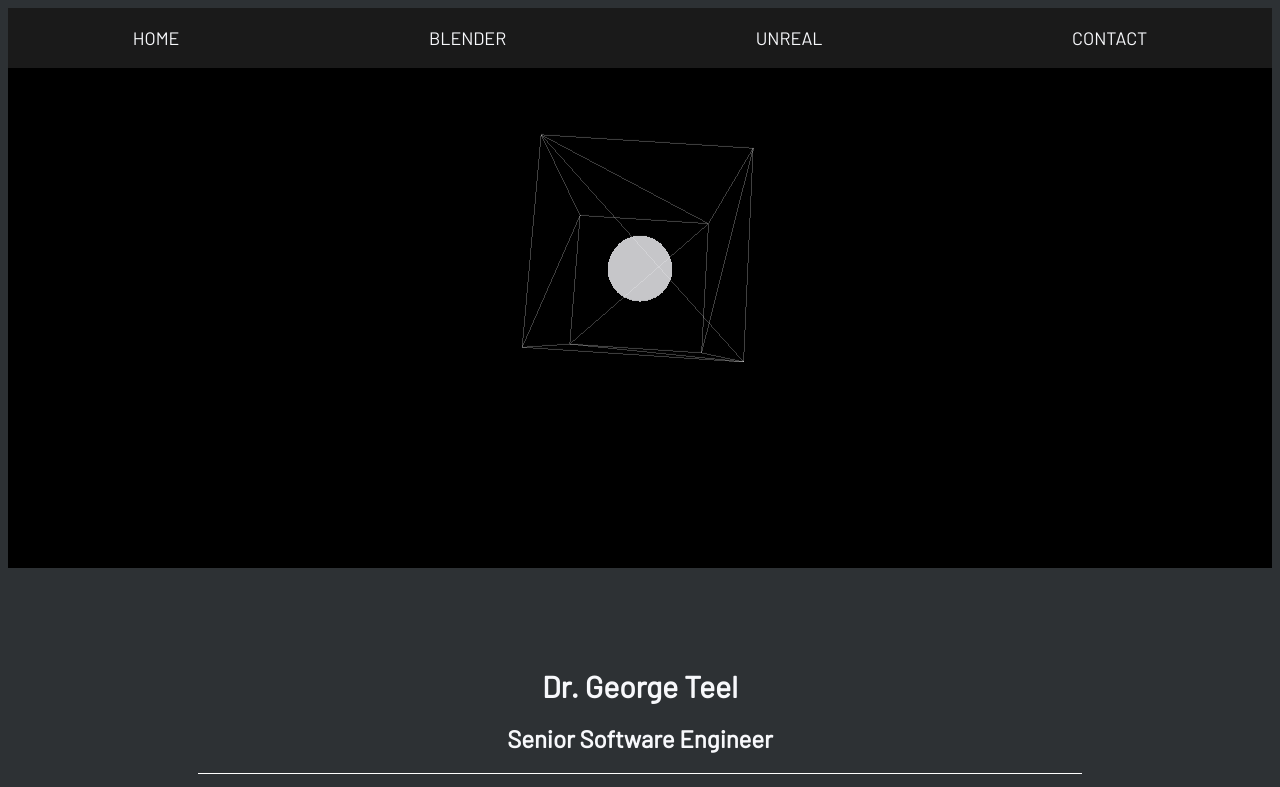
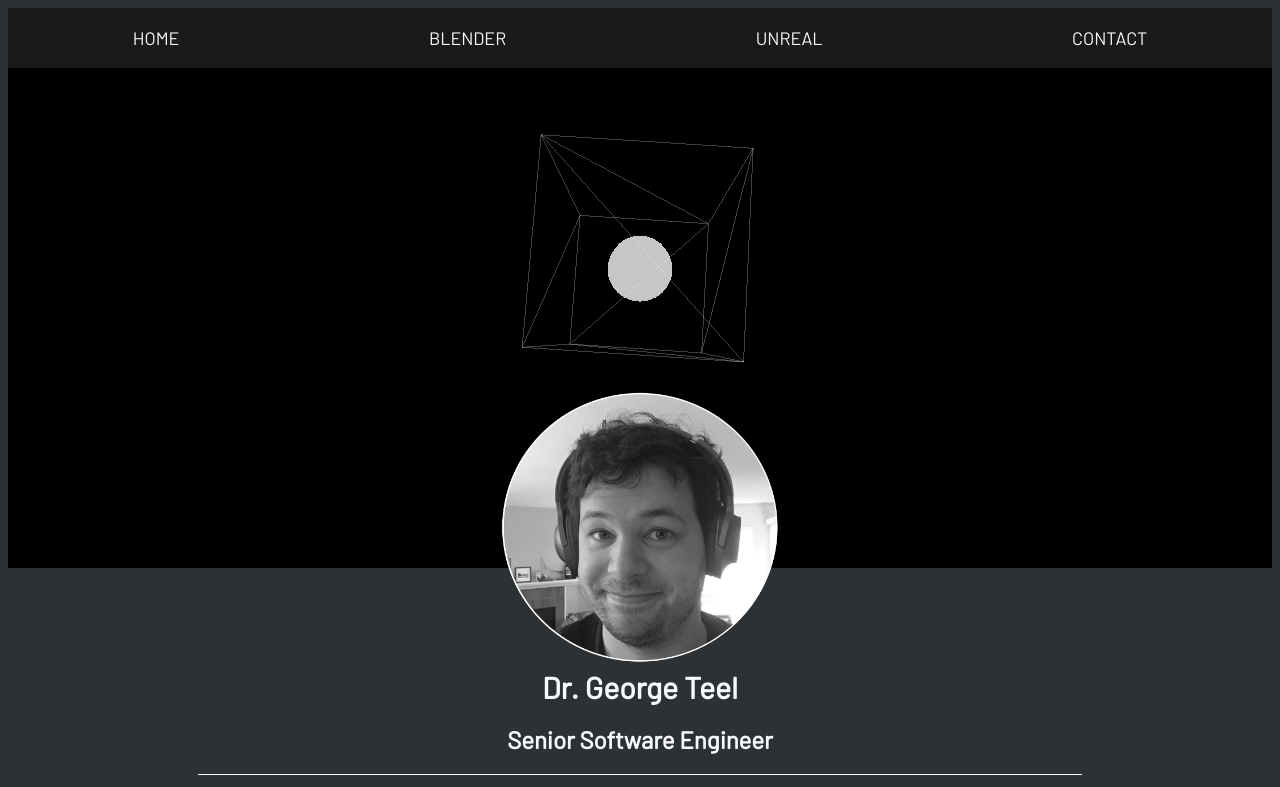
Before and after one commit to themoneytoad/github.io, a plain HTML site: page index.html in a window 1280 px wide. Shown: the top 787 px of the page. Drawn offline with nearby package versions, Linux system fonts and the light colour scheme.

Commit message:
adding mugshot

```diff
--- a/index.html
+++ b/index.html
@@ -22,6 +22,11 @@
         <script src="three.js"></script>
         <script src="intro.js"></script>
     </div>
+    <div class="container" style="height:1px; display: flex;">
+        <div style="display: flex; flex-grow: 1"></div>
+        <img src="MugShot.png" alt="Photo" class="mugshot">
+        <div style="display: flex; flex-grow: 1"></div>
+    </div>
     <div class="container" style="margin-top: 100px;">
         <h1>Dr. George Teel</h1>
         <h2>Senior Software Engineer</h2>
--- a/styles.css
+++ b/styles.css
@@ -56,6 +56,14 @@ h2 {
     text-align: center;
 }
 
+.mugshot {
+    width: 280px;
+    height: 280px;
+    position: relative;
+    top: -180px;
+    display: flex;
+}
+
 p {
     font-family: "Barlow", serif;
     color: #F7F8FB;
```
Also changed, not shown: MugShot.png (added).
